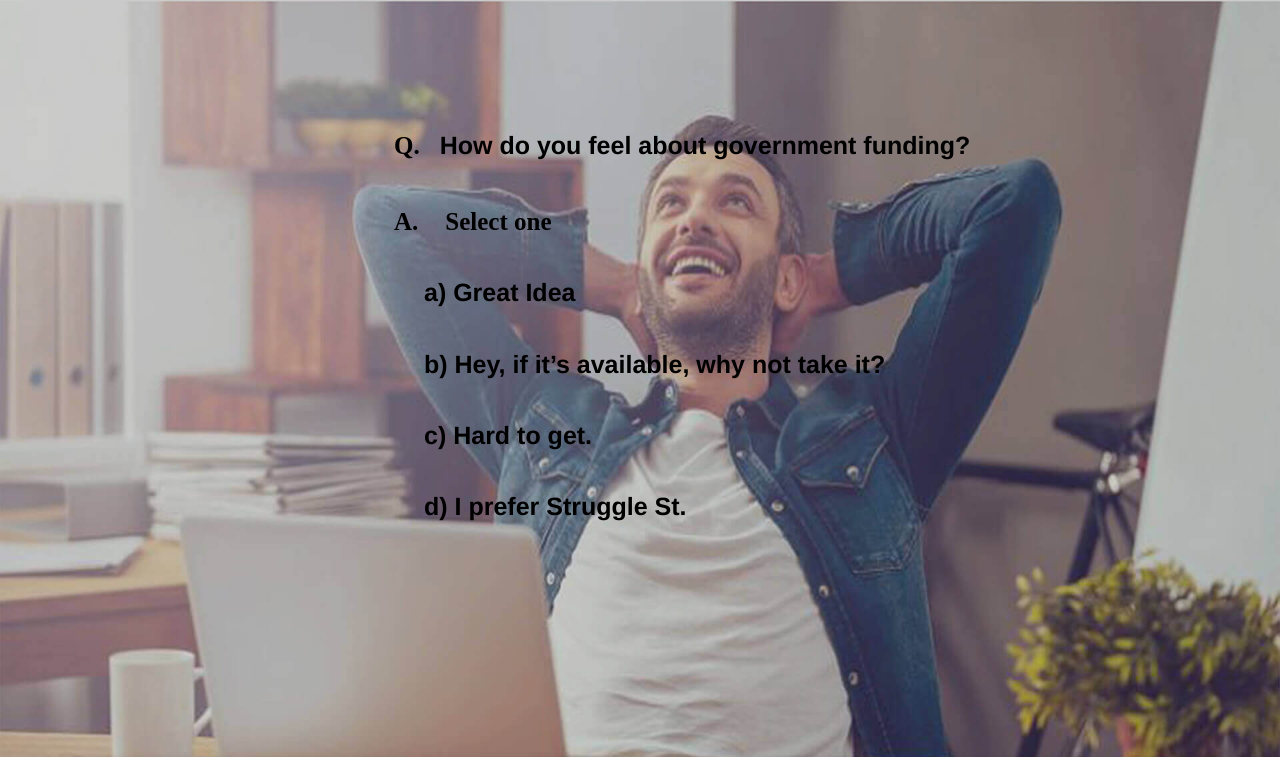
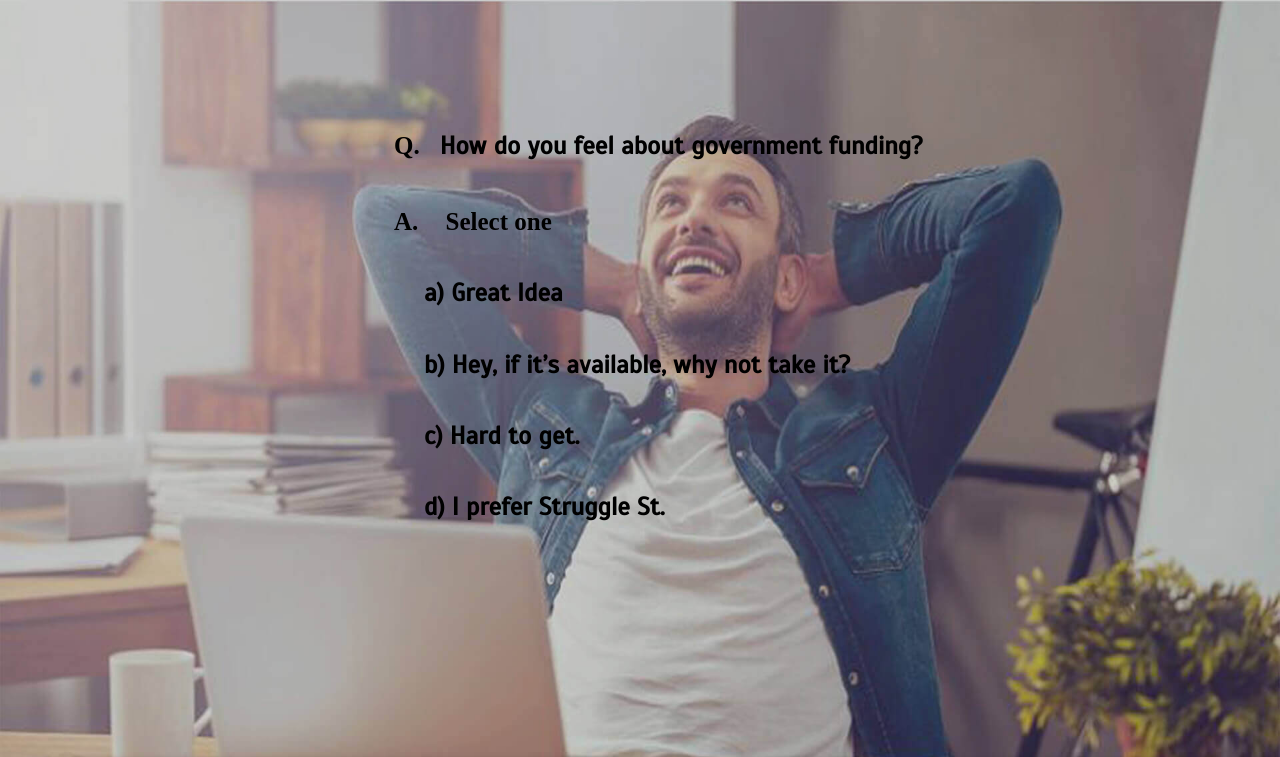
Before and after one commit to palash-kumar/Advocate-2, a plain HTML site: page index.html in a window 1280 px wide. Shown: the top 757 px of the page. Drawn offline with nearby package versions, Linux system fonts and the light colour scheme.

Commit message:
Font Added

```diff
--- a/css/style.css
+++ b/css/style.css
@@ -1,7 +1,10 @@
 /*Global Styles Start*/
+@import url('https://fonts.googleapis.com/css?family=Scada');
+
 body{
     color: #000;
     background-color: #FAFCFE;
+    font-family: 'Scada', sans-serif;
 }
 p, h1, h2, h3, h4{
     text-align: center;
```
